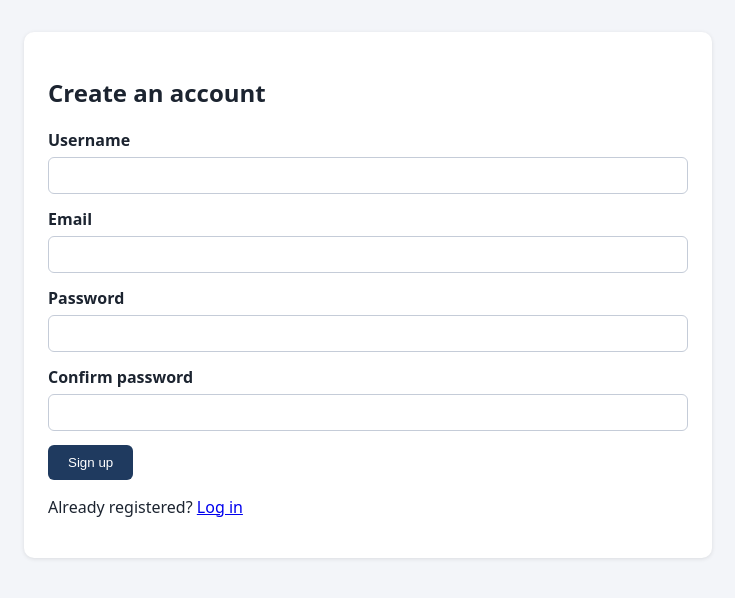
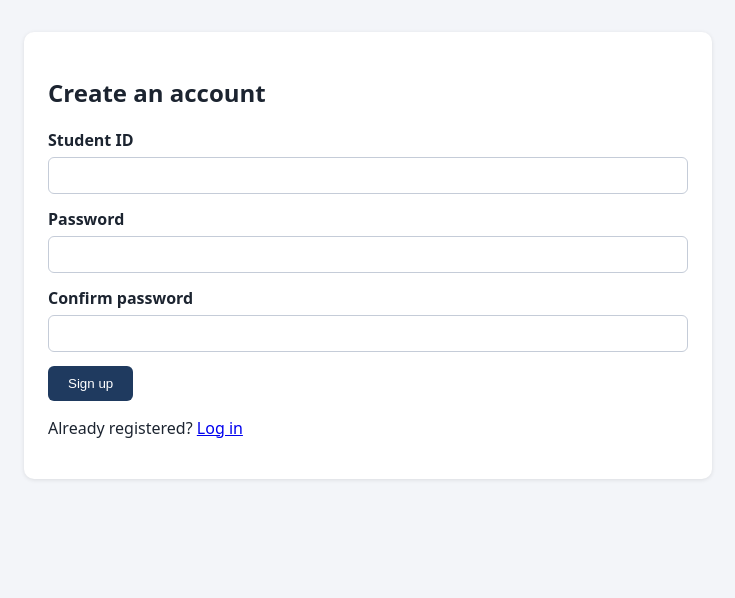
Before and after one commit to Amani-K-code/ServerAdmin_Grp5_WebApp, a PHP site: page /signup.php in a window 1280 px wide. Shown: the part 55-653 px from the top of the page, without its empty margins (272-1007 px from the left). Run offline with PHP 8.4, Linux system fonts and the light colour scheme.

Commit message:
Updated login and sign up logic to include student ID

```diff
--- a/db.sql
+++ b/db.sql
@@ -3,9 +3,8 @@ USE GROUP5;
 
 CREATE TABLE IF NOT EXISTS users (
   id INT AUTO_INCREMENT PRIMARY KEY,
-  username VARCHAR(50) NOT NULL UNIQUE,
+  student_id VARCHAR(20) NOT NULL UNIQUE,
   password VARCHAR(255) NOT NULL,
-  email VARCHAR(100) NOT NULL UNIQUE,
   created_at TIMESTAMP DEFAULT CURRENT_TIMESTAMP,
   last_login TIMESTAMP NULL DEFAULT NULL
 );
--- a/signup.php
+++ b/signup.php
@@ -3,20 +3,15 @@ session_start();
 require __DIR__ . '/config.php';
 
 $errors = [];
-$username = '';
-$email = '';
+$student_id = '';
 
 if ($_SERVER['REQUEST_METHOD'] === 'POST') {
-    $username = trim($_POST['username'] ?? '');
-    $email    = trim($_POST['email'] ?? '');
-    $password = $_POST['password'] ?? '';
-    $confirm  = $_POST['confirm'] ?? '';
+    $student_id = trim($_POST['student_id'] ?? '');
+    $password   = $_POST['password'] ?? '';
+    $confirm    = $_POST['confirm'] ?? '';
 
-    if ($username === '' || strlen($username) > 50) {
-        $errors[] = 'Username is required (max 50 characters).';
-    }
-    if (!filter_var($email, FILTER_VALIDATE_EMAIL) || strlen($email) > 100) {
-        $errors[] = 'Enter a valid email address.';
+    if (!preg_match('/^[A-Za-z0-9]{4,20}$/', $student_id)) {
+        $errors[] = 'Enter a valid student ID (4-20 letters or digits).';
     }
     if (strlen($password) < 8) {
         $errors[] = 'Password must be at least 8 characters.';
@@ -26,20 +21,20 @@ if ($_SERVER['REQUEST_METHOD'] === 'POST') {
     }
 
     if (!$errors) {
-        $stmt = $conn->prepare('SELECT id FROM users WHERE username = ? OR email = ?');
-        $stmt->bind_param('ss', $username, $email);
+        $stmt = $conn->prepare('SELECT id FROM users WHERE student_id = ?');
+        $stmt->bind_param('s', $student_id);
         $stmt->execute();
         $stmt->store_result();
         if ($stmt->num_rows > 0) {
-            $errors[] = 'That username or email is already registered.';
+            $errors[] = 'That student ID is already registered.';
         }
         $stmt->close();
     }
 
     if (!$errors) {
         $hash = password_hash($password, PASSWORD_DEFAULT);
-        $stmt = $conn->prepare('INSERT INTO users (username, password, email) VALUES (?, ?, ?)');
-        $stmt->bind_param('sss', $username, $hash, $email);
+        $stmt = $conn->prepare('INSERT INTO users (student_id, password) VALUES (?, ?)');
+        $stmt->bind_param('ss', $student_id, $hash);
         $stmt->execute();
         $stmt->close();
         header('Location: login.php?registered=1');
@@ -55,11 +50,8 @@ include __DIR__ . '/header.php';
     <p class="msg error"><?= e($err) ?></p>
   <?php endforeach; ?>
   <form method="post" action="signup.php">
-    <label>Username
-      <input type="text" name="username" value="<?= e($username) ?>" required maxlength="50">
-    </label>
-    <label>Email
-      <input type="email" name="email" value="<?= e($email) ?>" required maxlength="100">
+    <label>Student ID
+      <input type="text" name="student_id" value="<?= e($student_id) ?>" required maxlength="20">
     </label>
     <label>Password
       <input type="password" name="password" required minlength="8">
```
Also changed, not shown: home.php (+4 -5 lines), login.php (+8 -8 lines).
